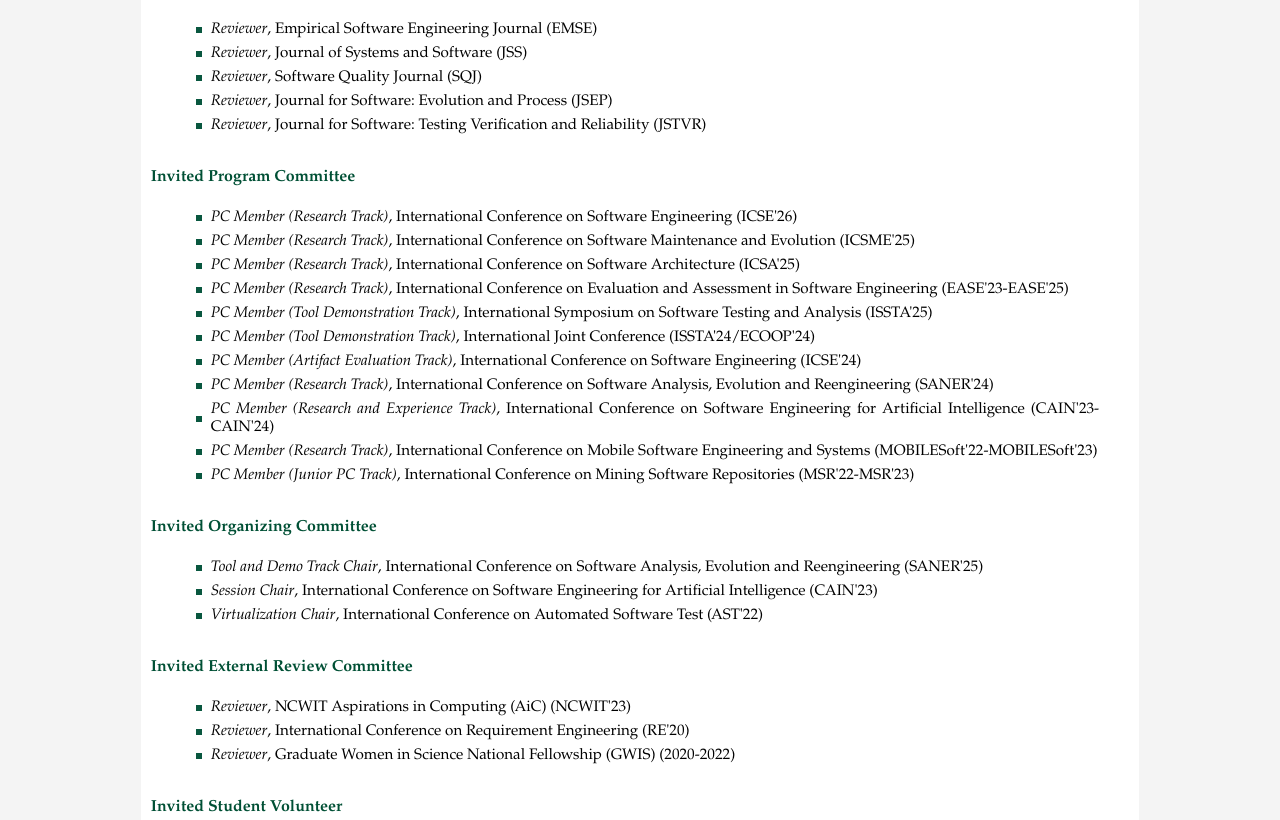
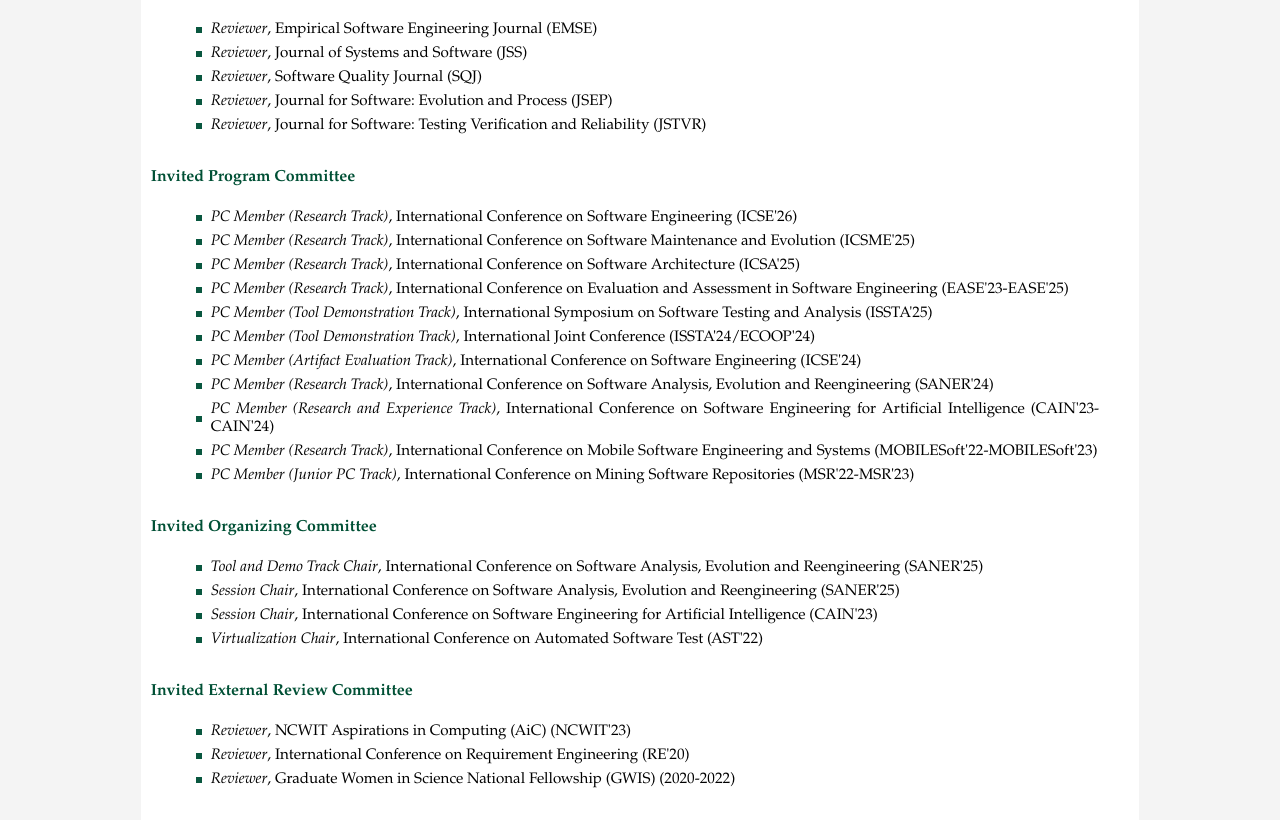
Before and after one commit to rrezarta-krasniqi/rrezarta-krasniqi.github.io, a plain HTML site: page service/service.html in a window 1280 px wide. Shown: the part 267-1087 px from the top of the page. Drawn offline with Linux system fonts and the light colour scheme.

Commit message:
Add files via upload

```diff
--- a/service/service.html
+++ b/service/service.html
@@ -77,6 +77,7 @@
 
       <ul>
         <li><em>Tool and Demo Track Chair</em>, International Conference on Software Analysis, Evolution and Reengineering (SANER'25)</li>
+        <li><em>Session Chair</em>, International Conference on Software Analysis, Evolution and Reengineering (SANER'25)</li>
         <li><em>Session Chair</em>, International Conference on Software Engineering for Artificial Intelligence (CAIN'23)</li>
         <li><em>Virtualization Chair</em>, International Conference on Automated Software Test (AST'22)</li>
       </ul>
```
